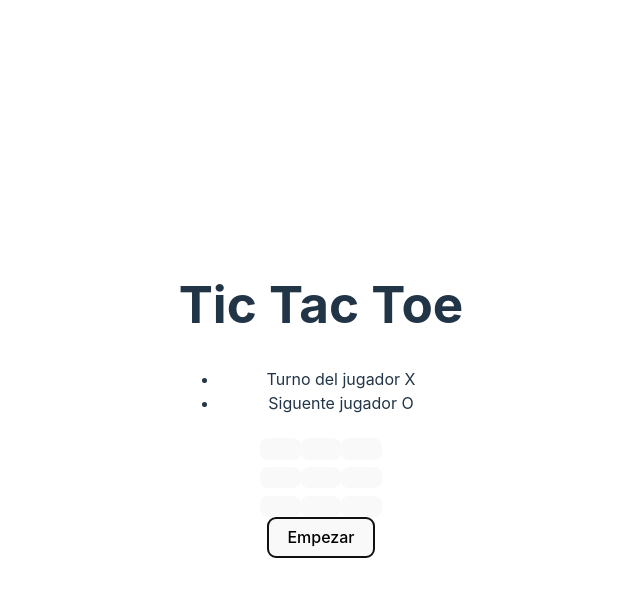
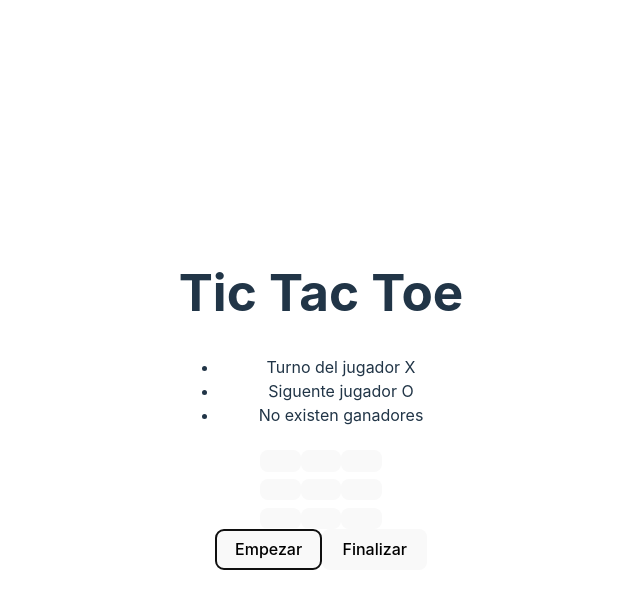
Before and after one commit to fundacion-pescar-lxv14/reactjs, a React (Vite) app: page / in a window 1280 px wide. Both pictures are taken after a click on the button "Empezar". Shown: the top 608 px of the page, without its empty margins (319-959 px from the left). Built offline with nearby package versions, Linux system fonts and the light colour scheme.

Commit message:
deestructurar aplicacion en componentes

```diff
--- a/src/App.jsx
+++ b/src/App.jsx
@@ -1,23 +1,20 @@
 import { useState } from 'react'
 import './App.css'
 
+import { CreateBoard } from './components/CreateBoard'
+
+import { Score } from './components/Score'
+import { Board } from './components/Board'
+import { Action } from './components/Action'
+
 function App() {
   const [state, setState] = useState(),
-  createBoard = (rows = 3, cols = 3) => {
-    const board = []
-    for(let f = 0; f < rows; f++) {
-      const row = []
-      for(let c = 0; c < cols; c++) row.push("")
-      board.push(row)
-    }
-    return board
-  },
   start = () => {
     setState({
       currentPlayer: "X",
       nextPlayer: "O",
       winner: null,
-      board: createBoard()
+      board: CreateBoard()
     })
   },
   change = (e) => {
@@ -34,20 +31,14 @@ function App() {
       ))
     }) :
     alert("Esa posicion esta ocupada. Elija otra casilla")
-  }
+  };
+  const actions = [{text:"Empezar", callback: start}, {text:"Finalizar", callback: start}]
   return (
     <>
       <h1>Tic Tac Toe</h1>
-      <ul>
-        <li>Turno del jugador {state?.currentPlayer}</li>
-        <li>Siguente jugador {state?.nextPlayer}</li>
-      </ul>
-      { state?.board?.map((row, f) =>
-      <div key={f} className='row'>
-        { row.map((cell, c) =>
-          <button id={f+"-"+c} key={c} onClick={change}>{cell}</button> )}
-      </div> )}
-      <button onClick={start}>Empezar</button>
+      <Score {...state}/>
+      <Board {...state} callback={change}/>
+      <Action action={actions}/>
     </>
   )
 }
--- /dev/null
+++ b/src/components/Action.jsx
@@ -0,0 +1,6 @@
+export const Action = ({action}) =>
+    <div className="container">{
+    action?.map(({callback, text},i) =>
+        <button key={i} onClick={callback}>{text}</button>
+    )}
+    </div>
--- /dev/null
+++ b/src/components/Board.jsx
@@ -0,0 +1,10 @@
+export const Board = ({board, callback}) =>
+board?.map((row, f) =>
+    <div key={f} className='row'>{
+    row.map((cell, c) =>
+        <button id={f+"-"+c} key={c} onClick={callback}>
+            {cell}
+        </button>
+        )}
+    </div>
+)
--- /dev/null
+++ b/src/components/CreateBoard.jsx
@@ -0,0 +1,9 @@
+export const CreateBoard = (rows = 3, cols = 3) => {
+    const board = []
+    for(let f = 0; f < rows; f++) {
+        const row = []
+        for(let c = 0; c < cols; c++) row.push("")
+        board.push(row)
+    }
+    return board
+}
--- /dev/null
+++ b/src/components/Score.jsx
@@ -0,0 +1,10 @@
+export const Score = ({currentPlayer, nextPlayer, winner}) =>
+<ul>
+    <li>Turno del jugador {currentPlayer}</li>
+    <li>Siguente jugador {nextPlayer}</li>
+    <li>{
+        winner ?
+        "El ganador es el jugador "+winner :
+        "No existen ganadores" }
+    </li>
+</ul>
```
